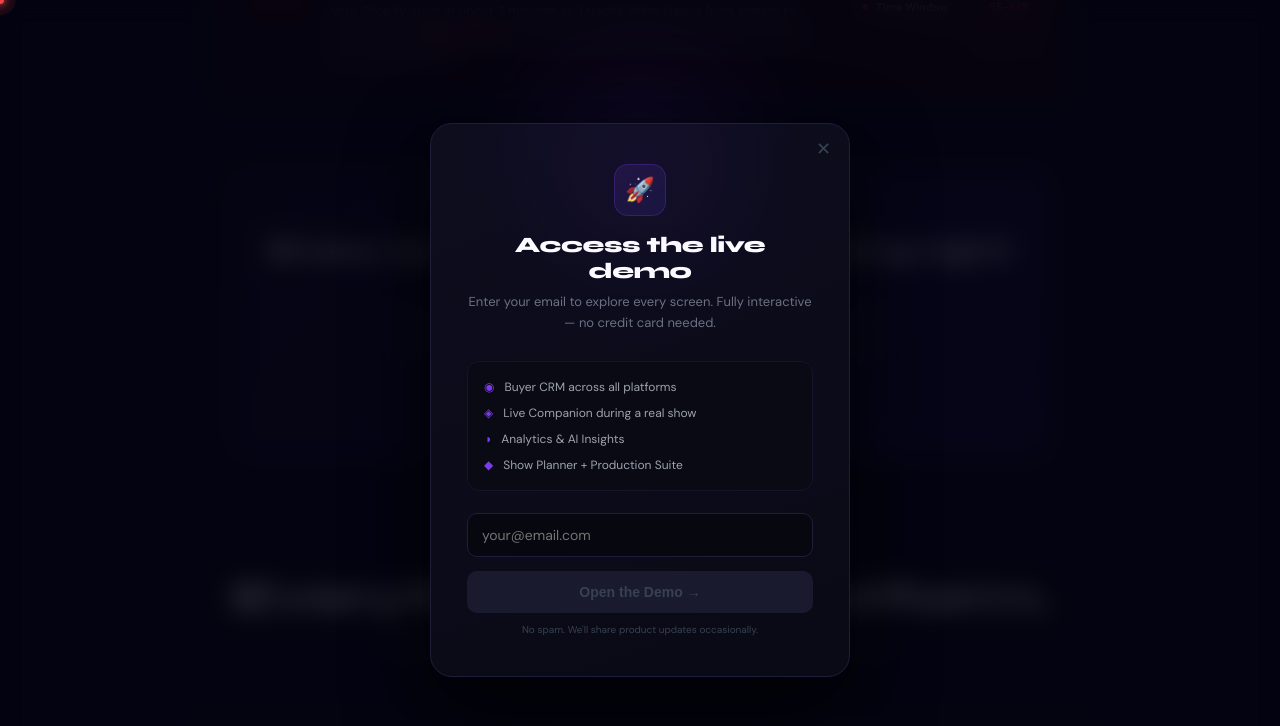
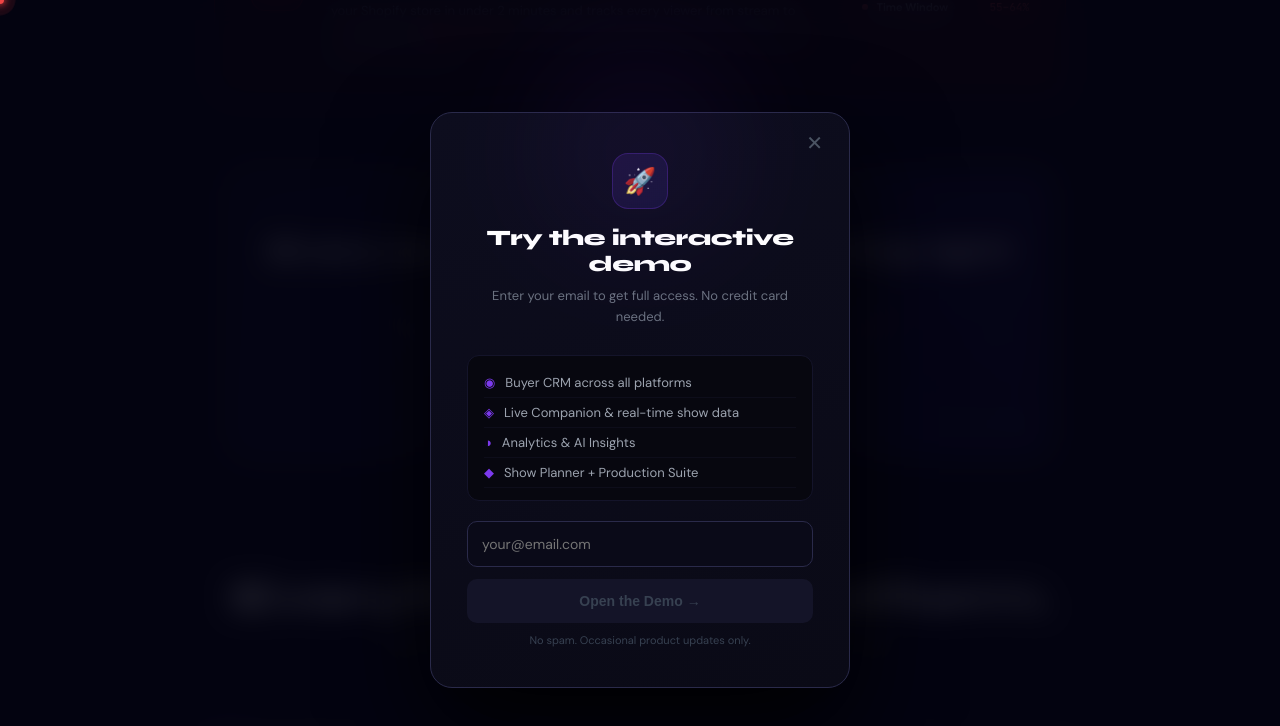
Before and after one commit to thewillmauro/Streamlive, a React (Vite) app: page / in a window 1280 px wide. Both pictures are taken after a click on the button "Open Interactive Demo →". Shown: the part 1206-1932 px from the top of the page. Built offline with nearby package versions, Linux system fonts and the light colour scheme.

Commit message:
Fix all landing CTAs

```diff
--- a/src/App.jsx
+++ b/src/App.jsx
@@ -184,9 +184,14 @@ function Landing() {
   const [faqOpen, setFaqOpen] = useState(null)
   const [menuOpen, setMenuOpen] = useState(false)
   const [liveGmv, setLiveGmv] = useState(0)
+  // Demo gate modal
   const [demoModal, setDemoModal] = useState(false)
   const [demoEmail, setDemoEmail] = useState('')
   const [demoEmailSent, setDemoEmailSent] = useState(false)
+  // Contact Sales modal
+  const [salesModal, setSalesModal] = useState(false)
+  const [salesForm, setSalesForm] = useState({ firstName:'', lastName:'', email:'', phone:'' })
+  const [salesSent, setSalesSent] = useState(false)
 
   useEffect(() => {
     // Simulate realistic live show GMV ticking up
@@ -218,21 +223,32 @@ function Landing() {
     return () => clearTimeout(t)
   }, [])
 
+  const SHEET_URL = 'https://script.google.com/macros/s/AKfycbw8rtlHDPcvCeV72NuAWWwJqig2mflATPpCt8G5PHUQQUB6KxaXKSVG5F6hxc3GJd8v7Q/exec'
+
   const openDemo = () => {
-    // If already captured email this session, go straight through
     if (sessionStorage.getItem('sl_demo_access')) { navigate('/app'); return; }
-    setDemoModal(true);
+    setDemoModal(true)
   }
 
   const submitDemoEmail = async () => {
-    if (!demoEmail.includes('@')) return;
+    if (!demoEmail.includes('@')) return
     try { await fetch(SHEET_URL, { method:'POST', mode:'no-cors', headers:{'Content-Type':'application/json'}, body:JSON.stringify({ email: demoEmail, source: 'demo_gate' }) }) } catch(e) {}
-    sessionStorage.setItem('sl_demo_access', '1');
-    setDemoEmailSent(true);
-    setTimeout(() => { setDemoModal(false); navigate('/app'); }, 1200);
+    sessionStorage.setItem('sl_demo_access', '1')
+    setDemoEmailSent(true)
+    setTimeout(() => { setDemoModal(false); navigate('/app'); }, 1400)
   }
 
-  const SHEET_URL = 'https://script.google.com/macros/s/AKfycbw8rtlHDPcvCeV72NuAWWwJqig2mflATPpCt8G5PHUQQUB6KxaXKSVG5F6hxc3GJd8v7Q/exec'
+  const openSales = () => {
+    setSalesForm({ firstName:'', lastName:'', email:'', phone:'' })
+    setSalesSent(false)
+    setSalesModal(true)
+  }
+
+  const submitSales = async () => {
+    if (!salesForm.firstName || !salesForm.email.includes('@')) return
+    try { await fetch(SHEET_URL, { method:'POST', mode:'no-cors', headers:{'Content-Type':'application/json'}, body:JSON.stringify({ ...salesForm, source: 'contact_sales' }) }) } catch(e) {}
+    setSalesSent(true)
+  }
 
   const handleSubmit = async () => {
     if (!email.includes('@')) return
@@ -797,7 +813,7 @@ function Landing() {
                     )}
                   </div>
                   {p.contactSales ? (
-                    <button className="cta-btn" style={{ width:'100%', background:`${p.color}18`, border:`1px solid ${p.color}44`, color:p.color, fontSize:12, fontWeight:700, padding:'11px', borderRadius:10, cursor:'pointer' }}>Contact Sales →</button>
+                    <button onClick={openSales} className="cta-btn" style={{ width:'100%', background:`${p.color}18`, border:`1px solid ${p.color}44`, color:p.color, fontSize:12, fontWeight:700, padding:'11px', borderRadius:10, cursor:'pointer' }}>Contact Sales →</button>
                   ) : (
                     <button onClick={()=>navigate(`/checkout?plan=${p.id}`)} className="cta-btn"
                       style={{ width:'100%', background:p.popular?'linear-gradient(135deg,#7c3aed,#4f46e5)':`${p.color}18`, border:`1px solid ${p.color}44`, color:p.popular?'#fff':p.color, fontSize:12, fontWeight:700, padding:'11px', borderRadius:10, cursor:'pointer' }}>
@@ -816,7 +832,7 @@ function Landing() {
               <div style={{ fontSize:15, fontWeight:700, color:'#fff', marginBottom:4 }}>Running an agency or seller network?</div>
               <div style={{ fontSize:13, color:'#6b7280' }}>Enterprise includes white labeling, unlimited team seats, dedicated support, and custom integrations.</div>
             </div>
-            <button className="cta-btn" style={{ background:'linear-gradient(135deg,#4c1d95,#7c3aed)', border:'none', color:'#fff', fontSize:13, fontWeight:700, padding:'11px 24px', borderRadius:10, cursor:'pointer', whiteSpace:'nowrap' }}>Talk to Sales →</button>
+            <button onClick={openSales} className="cta-btn" style={{ background:'linear-gradient(135deg,#4c1d95,#7c3aed)', border:'none', color:'#fff', fontSize:13, fontWeight:700, padding:'11px 24px', borderRadius:10, cursor:'pointer', whiteSpace:'nowrap' }}>Talk to Sales →</button>
           </div>
         </div>
 
@@ -889,70 +905,123 @@ function Landing() {
       </div>
       {/* ── DEMO EMAIL GATE MODAL ── */}
       {demoModal && (
-        <div onClick={e=>{ if(e.target===e.currentTarget) setDemoModal(false); }} style={{ position:'fixed', inset:0, background:'rgba(4,4,18,.85)', backdropFilter:'blur(12px)', zIndex:1000, display:'flex', alignItems:'center', justifyContent:'center', padding:20 }}>
-          <div style={{ background:'linear-gradient(160deg,#0d0d1e,#0a0a16)', border:'1px solid #1e1e3a', borderRadius:22, padding:'40px 36px', maxWidth:420, width:'100%', position:'relative', boxShadow:'0 32px 80px rgba(0,0,0,.8)' }}>
-            {/* Close */}
-            <button onClick={()=>setDemoModal(false)} style={{ position:'absolute', top:16, right:18, background:'none', border:'none', color:'#374151', fontSize:18, cursor:'pointer', lineHeight:1 }}>✕</button>
-
-            {/* Animated glow */}
-            <div style={{ position:'absolute', top:-60, left:'50%', transform:'translateX(-50%)', width:200, height:200, borderRadius:'50%', background:'#7c3aed', opacity:0.08, filter:'blur(60px)', pointerEvents:'none' }}/>
-
+        <div onClick={e=>{ if(e.target===e.currentTarget) setDemoModal(false) }} style={{ position:'fixed', inset:0, background:'rgba(4,4,18,.88)', backdropFilter:'blur(14px)', zIndex:2000, display:'flex', alignItems:'center', justifyContent:'center', padding:20 }}>
+          <div style={{ background:'linear-gradient(160deg,#0d0d1e,#0a0a16)', border:'1px solid #2a2a4a', borderRadius:22, padding:'40px 36px', maxWidth:420, width:'100%', position:'relative', boxShadow:'0 40px 100px rgba(0,0,0,.9)' }}>
+            <button onClick={()=>setDemoModal(false)} style={{ position:'absolute', top:16, right:18, background:'none', border:'none', color:'#4b5563', fontSize:20, cursor:'pointer', lineHeight:1, padding:'4px 8px' }}>✕</button>
+            <div style={{ position:'absolute', top:-60, left:'50%', transform:'translateX(-50%)', width:200, height:200, borderRadius:'50%', background:'#7c3aed', opacity:0.07, filter:'blur(60px)', pointerEvents:'none' }}/>
             {demoEmailSent ? (
-              <div style={{ textAlign:'center', padding:'12px 0' }}>
-                <div style={{ fontSize:44, marginBottom:16 }}>✓</div>
-                <div style={{ fontFamily:"'Syne',sans-serif", fontSize:22, fontWeight:800, color:'#fff', marginBottom:8 }}>You're in!</div>
-                <div style={{ fontSize:13, color:'#6b7280' }}>Opening the demo now…</div>
+              <div style={{ textAlign:'center', padding:'20px 0' }}>
+                <div style={{ fontSize:52, marginBottom:16 }}>🚀</div>
+                <div style={{ fontFamily:"'Syne',sans-serif", fontSize:24, fontWeight:800, color:'#fff', marginBottom:8 }}>You're in!</div>
+                <div style={{ fontSize:14, color:'#6b7280' }}>Opening the demo now…</div>
               </div>
             ) : (
-              <>
-                {/* Header */}
+              <div>
                 <div style={{ textAlign:'center', marginBottom:28 }}>
-                  <div style={{ width:52, height:52, borderRadius:14, background:'linear-gradient(135deg,#7c3aed22,#4f46e522)', border:'1px solid #7c3aed44', display:'flex', alignItems:'center', justifyContent:'center', fontSize:24, margin:'0 auto 16px' }}>🚀</div>
-                  <div style={{ fontFamily:"'Syne',sans-serif", fontSize:22, fontWeight:800, color:'#fff', letterSpacing:'-0.4px', marginBottom:8 }}>Access the live demo</div>
-                  <div style={{ fontSize:13, color:'#6b7280', lineHeight:1.6 }}>Enter your email to explore every screen. Fully interactive — no credit card needed.</div>
+                  <div style={{ width:56, height:56, borderRadius:16, background:'linear-gradient(135deg,#7c3aed22,#4f46e522)', border:'1px solid #7c3aed44', display:'flex', alignItems:'center', justifyContent:'center', fontSize:26, margin:'0 auto 16px' }}>🚀</div>
+                  <div style={{ fontFamily:"'Syne',sans-serif", fontSize:22, fontWeight:800, color:'#fff', letterSpacing:'-0.4px', marginBottom:8 }}>Try the interactive demo</div>
+                  <div style={{ fontSize:13, color:'#6b7280', lineHeight:1.65 }}>Enter your email to get full access. No credit card needed.</div>
                 </div>
-
-                {/* What you get */}
-                <div style={{ background:'#0a0a14', border:'1px solid #14142a', borderRadius:12, padding:'12px 16px', marginBottom:22 }}>
-                  {[
-                    { icon:'◉', label:'Buyer CRM across all platforms' },
-                    { icon:'◈', label:'Live Companion during a real show' },
-                    { icon:'◑', label:'Analytics & AI Insights' },
-                    { icon:'◆', label:'Show Planner + Production Suite' },
-                  ].map(r => (
-                    <div key={r.label} style={{ display:'flex', alignItems:'center', gap:10, padding:'5px 0' }}>
-                      <span style={{ fontSize:12, color:'#7c3aed' }}>{r.icon}</span>
-                      <span style={{ fontSize:12, color:'#9ca3af' }}>{r.label}</span>
+                <div style={{ background:'#07070f', border:'1px solid #14142a', borderRadius:12, padding:'12px 16px', marginBottom:20 }}>
+                  {[['◉','Buyer CRM across all platforms'],['◈','Live Companion & real-time show data'],['◑','Analytics & AI Insights'],['◆','Show Planner + Production Suite']].map(([icon,label]) => (
+                    <div key={label} style={{ display:'flex', alignItems:'center', gap:10, padding:'6px 0', borderBottom:'1px solid #0d0d1a' }}>
+                      <span style={{ fontSize:13, color:'#7c3aed', flexShrink:0 }}>{icon}</span>
+                      <span style={{ fontSize:13, color:'#9ca3af' }}>{label}</span>
                     </div>
                   ))}
                 </div>
-
-                {/* Email input */}
-                <div style={{ marginBottom:14 }}>
-                  <input
-                    type="email"
-                    value={demoEmail}
-                    onChange={e=>setDemoEmail(e.target.value)}
-                    onKeyDown={e=>e.key==='Enter'&&submitDemoEmail()}
-                    placeholder="your@email.com"
-                    autoFocus
-                    style={{ width:'100%', background:'#07070f', border:'1px solid #1e1e3a', borderRadius:10, padding:'12px 14px', color:'#fff', fontSize:14, outline:'none', boxSizing:'border-box', fontFamily:"'DM Sans',sans-serif" }}
-                  />
-                </div>
-
+                <input
+                  type="email"
+                  value={demoEmail}
+                  onChange={e=>setDemoEmail(e.target.value)}
+                  onKeyDown={e=>{ if(e.key==='Enter') submitDemoEmail() }}
+                  placeholder="your@email.com"
+                  autoFocus
+                  style={{ width:'100%', background:'#0a0a18', border:'1px solid #2a2a4a', borderRadius:10, padding:'13px 14px', color:'#fff', fontSize:14, outline:'none', boxSizing:'border-box', fontFamily:"'DM Sans',sans-serif", marginBottom:12 }}
+                />
                 <button
                   onClick={submitDemoEmail}
-                  disabled={!demoEmail.includes('@')}
-                  className="cta-btn"
-                  style={{ width:'100%', background: demoEmail.includes('@') ? 'linear-gradient(135deg,#7c3aed,#4f46e5)' : '#1a1a2e', border:'none', color: demoEmail.includes('@') ? '#fff' : '#374151', fontSize:14, fontWeight:700, padding:'13px', borderRadius:10, cursor: demoEmail.includes('@') ? 'pointer' : 'default', transition:'all .15s' }}
+                  style={{ width:'100%', background: demoEmail.includes('@') ? 'linear-gradient(135deg,#7c3aed,#4f46e5)' : '#141428', border:'none', color: demoEmail.includes('@') ? '#fff' : '#374151', fontSize:14, fontWeight:700, padding:'14px', borderRadius:10, cursor: demoEmail.includes('@') ? 'pointer' : 'default', transition:'all .15s' }}
                 >
                   Open the Demo →
                 </button>
-
-                <div style={{ fontSize:10, color:'#374151', textAlign:'center', marginTop:10 }}>
-                  No spam. We'll share product updates occasionally.
+                <div style={{ fontSize:11, color:'#374151', textAlign:'center', marginTop:10 }}>No spam. Occasional product updates only.</div>
+              </div>
+            )}
+          </div>
+        </div>
+      )}
+
+      {/* ── CONTACT SALES MODAL ── */}
+      {salesModal && (
+        <div onClick={e=>{ if(e.target===e.currentTarget) setSalesModal(false) }} style={{ position:'fixed', inset:0, background:'rgba(4,4,18,.88)', backdropFilter:'blur(14px)', zIndex:2000, display:'flex', alignItems:'center', justifyContent:'center', padding:20 }}>
+          <div style={{ background:'linear-gradient(160deg,#0d0d1e,#0a0a16)', border:'1px solid #2a2a4a', borderRadius:22, padding:'40px 36px', maxWidth:440, width:'100%', position:'relative', boxShadow:'0 40px 100px rgba(0,0,0,.9)' }}>
+            <button onClick={()=>setSalesModal(false)} style={{ position:'absolute', top:16, right:18, background:'none', border:'none', color:'#4b5563', fontSize:20, cursor:'pointer', lineHeight:1, padding:'4px 8px' }}>✕</button>
+            <div style={{ position:'absolute', top:-60, left:'50%', transform:'translateX(-50%)', width:200, height:200, borderRadius:'50%', background:'#a78bfa', opacity:0.07, filter:'blur(60px)', pointerEvents:'none' }}/>
+            {salesSent ? (
+              <div style={{ textAlign:'center', padding:'20px 0' }}>
+                <div style={{ fontSize:52, marginBottom:16 }}>🎉</div>
+                <div style={{ fontFamily:"'Syne',sans-serif", fontSize:24, fontWeight:800, color:'#fff', marginBottom:10 }}>We'll be in touch!</div>
+                <div style={{ fontSize:14, color:'#6b7280', lineHeight:1.65 }}>Thanks for reaching out. Our team will contact you within one business day.</div>
+                <button onClick={()=>setSalesModal(false)} style={{ marginTop:24, background:'#1a1a2e', border:'1px solid #2a2a4a', color:'#9ca3af', fontSize:13, fontWeight:600, padding:'10px 24px', borderRadius:10, cursor:'pointer' }}>Close</button>
+              </div>
+            ) : (
+              <div>
+                <div style={{ textAlign:'center', marginBottom:28 }}>
+                  <div style={{ width:56, height:56, borderRadius:16, background:'linear-gradient(135deg,#a78bfa22,#7c3aed22)', border:'1px solid #a78bfa44', display:'flex', alignItems:'center', justifyContent:'center', fontSize:26, margin:'0 auto 16px' }}>🏢</div>
+                  <div style={{ fontFamily:"'Syne',sans-serif", fontSize:22, fontWeight:800, color:'#fff', letterSpacing:'-0.4px', marginBottom:8 }}>Talk to Sales</div>
+                  <div style={{ fontSize:13, color:'#6b7280', lineHeight:1.65 }}>Tell us about your team. We'll reach out with custom pricing and a walkthrough.</div>
                 </div>
-              </>
+                <div style={{ display:'grid', gridTemplateColumns:'1fr 1fr', gap:12, marginBottom:12 }}>
+                  <div>
+                    <label style={{ display:'block', fontSize:11, fontWeight:700, color:'#6b7280', marginBottom:6, textTransform:'uppercase', letterSpacing:'0.06em' }}>First Name *</label>
+                    <input
+                      type="text"
+                      value={salesForm.firstName}
+                      onChange={e=>setSalesForm(f=>({...f, firstName:e.target.value}))}
+                      placeholder="Jamie"
+                      style={{ width:'100%', background:'#0a0a18', border:'1px solid #2a2a4a', borderRadius:10, padding:'12px 13px', color:'#fff', fontSize:14, outline:'none', boxSizing:'border-box', fontFamily:"'DM Sans',sans-serif" }}
+                    />
+                  </div>
+                  <div>
+                    <label style={{ display:'block', fontSize:11, fontWeight:700, color:'#6b7280', marginBottom:6, textTransform:'uppercase', letterSpacing:'0.06em' }}>Last Name</label>
+                    <input
+                      type="text"
+                      value={salesForm.lastName}
+                      onChange={e=>setSalesForm(f=>({...f, lastName:e.target.value}))}
+                      placeholder="Ellis"
+                      style={{ width:'100%', background:'#0a0a18', border:'1px solid #2a2a4a', borderRadius:10, padding:'12px 13px', color:'#fff', fontSize:14, outline:'none', boxSizing:'border-box', fontFamily:"'DM Sans',sans-serif" }}
+                    />
+                  </div>
+                </div>
+                <div style={{ marginBottom:12 }}>
+                  <label style={{ display:'block', fontSize:11, fontWeight:700, color:'#6b7280', marginBottom:6, textTransform:'uppercase', letterSpacing:'0.06em' }}>Work Email *</label>
+                  <input
+                    type="email"
+                    value={salesForm.email}
+                    onChange={e=>setSalesForm(f=>({...f, email:e.target.value}))}
+                    placeholder="jamie@company.com"
+                    style={{ width:'100%', background:'#0a0a18', border:'1px solid #2a2a4a', borderRadius:10, padding:'12px 13px', color:'#fff', fontSize:14, outline:'none', boxSizing:'border-box', fontFamily:"'DM Sans',sans-serif" }}
+                  />
+                </div>
+                <div style={{ marginBottom:20 }}>
+                  <label style={{ display:'block', fontSize:11, fontWeight:700, color:'#6b7280', marginBottom:6, textTransform:'uppercase', letterSpacing:'0.06em' }}>Phone Number</label>
+                  <input
+                    type="tel"
+                    value={salesForm.phone}
+                    onChange={e=>setSalesForm(f=>({...f, phone:e.target.value}))}
+                    placeholder="(555) 000-0000"
+                    style={{ width:'100%', background:'#0a0a18', border:'1px solid #2a2a4a', borderRadius:10, padding:'12px 13px', color:'#fff', fontSize:14, outline:'none', boxSizing:'border-box', fontFamily:"'DM Sans',sans-serif" }}
+                  />
+                </div>
+                <button
+                  onClick={submitSales}
+                  style={{ width:'100%', background: (salesForm.firstName && salesForm.email.includes('@')) ? 'linear-gradient(135deg,#7c3aed,#4f46e5)' : '#141428', border:'none', color: (salesForm.firstName && salesForm.email.includes('@')) ? '#fff' : '#374151', fontSize:14, fontWeight:700, padding:'14px', borderRadius:10, cursor: (salesForm.firstName && salesForm.email.includes('@')) ? 'pointer' : 'default', transition:'all .15s' }}
+                >
+                  Get in Touch →
+                </button>
+                <div style={{ fontSize:11, color:'#374151', textAlign:'center', marginTop:10 }}>We respond within one business day.</div>
+              </div>
             )}
           </div>
         </div>
```
